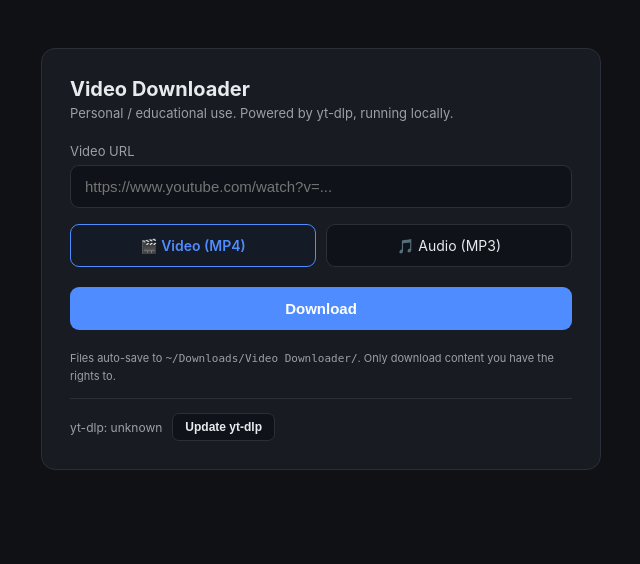
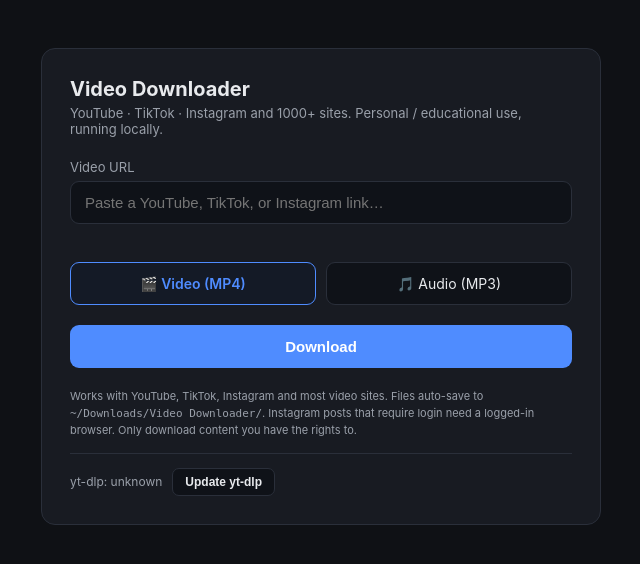
Before and after one commit to db-ctrl/ytdl-webapp, a Flask app: page / in a window 1280 px wide. Shown: the top 564 px of the page, without its empty margins (319-959 px from the left). Run offline with Flask 3, Linux system fonts and the light colour scheme.

Commit message:
Support TikTok and Instagram explicitly
yt-dlp already handled these; this surfaces them in the UI (multi-platform
copy, live platform detection under the input) and adds friendly error
messages for login-required Instagram posts and stale-yt-dlp 403s.

Co-Authored-By: Claude Opus 4.8 <noreply@anthropic.com>

```diff
--- a/app.py
+++ b/app.py
@@ -137,7 +137,27 @@ def _run_download(job_id, url, fmt):
                 filename=final.name if final.exists() else None,
             )
     except Exception as e:  # noqa: BLE001 - surface any yt-dlp error to the UI
-        _set(job_id, status="error", error=str(e))
+        _set(job_id, status="error", error=_friendly_error(str(e), url))
+
+
+def _friendly_error(msg, url=""):
+    """Turn common yt-dlp errors into plain-language guidance."""
+    low = msg.lower()
+    is_ig = "instagram.com" in url.lower()
+    if "login required" in low or "requested content is not available" in low or (
+        is_ig and ("empty media response" in low or "rate" in low or "csrf" in low)
+    ):
+        return ("Instagram wouldn't serve this without a login. Public posts usually "
+                "work; private or age-restricted ones need you to be logged in. "
+                "(This video may also be private or removed.)")
+    if "403" in low or "forbidden" in low or "format is not available" in low:
+        return ("The site refused the download. This usually means yt-dlp needs "
+                "updating — click 'Update yt-dlp' below, then try again.")
+    if "unsupported url" in low:
+        return "This link isn't from a supported site, or isn't a direct video URL."
+    if "private" in low or "members-only" in low:
+        return "This video is private or members-only, so it can't be downloaded."
+    return msg
 
 
 @app.route("/")
--- a/templates/index.html
+++ b/templates/index.html
@@ -72,15 +72,17 @@
     .upmsg { font-size: 12px; }
     .upmsg.ok { color: var(--ok); }
     .upmsg.err { color: var(--err); }
+    .platform { min-height: 16px; margin-top: 6px; font-size: 12px; color: var(--accent); }
   </style>
 </head>
 <body>
   <div class="card">
     <h1>Video Downloader</h1>
-    <p class="sub">Personal / educational use. Powered by yt-dlp, running locally.</p>
+    <p class="sub">YouTube · TikTok · Instagram and 1000+ sites. Personal / educational use, running locally.</p>
 
     <label for="url">Video URL</label>
-    <input id="url" type="url" placeholder="https://www.youtube.com/watch?v=..." autocomplete="off" />
+    <input id="url" type="url" placeholder="Paste a YouTube, TikTok, or Instagram link…" autocomplete="off" />
+    <div id="platform" class="platform"></div>
 
     <div class="formats">
       <label><input type="radio" name="fmt" value="video" checked /><span>🎬 Video (MP4)</span></label>
@@ -97,7 +99,7 @@
       <div class="error" id="err"></div>
     </div>
 
-    <p class="foot">Files auto-save to <code>~/Downloads/Video Downloader/</code>. Only download content you have the rights to.</p>
+    <p class="foot">Works with YouTube, TikTok, Instagram and most video sites. Files auto-save to <code>~/Downloads/Video Downloader/</code>. Instagram posts that require login need a logged-in browser. Only download content you have the rights to.</p>
 
     <div class="updater">
       <span id="ver">yt-dlp: …</span>
@@ -184,6 +186,26 @@
     btn.addEventListener("click", start);
     $("url").addEventListener("keydown", (e) => { if (e.key === "Enter") start(); });
 
+    // ---- live platform detection ----
+    const PLATFORMS = [
+      [/youtube\.com|youtu\.be/i, "🎬 YouTube detected"],
+      [/tiktok\.com/i, "🎵 TikTok detected"],
+      [/instagram\.com/i, "📸 Instagram detected"],
+      [/facebook\.com|fb\.watch/i, "👍 Facebook detected"],
+      [/twitter\.com|x\.com/i, "𝕏 X / Twitter detected"],
+      [/vimeo\.com/i, "🎞️ Vimeo detected"],
+      [/twitch\.tv/i, "🎮 Twitch detected"],
+    ];
+    function detectPlatform() {
+      const u = $("url").value.trim();
+      if (!u) { $("platform").textContent = ""; return; }
+      for (const [re, label] of PLATFORMS) {
+        if (re.test(u)) { $("platform").textContent = label; return; }
+      }
+      $("platform").textContent = /^https?:\/\//i.test(u) ? "🔗 Link detected — yt-dlp will try it" : "";
+    }
+    $("url").addEventListener("input", detectPlatform);
+
     // ---- yt-dlp version + updater ----
     async function loadVersion() {
       try {
```
Also changed, not shown: README.md.
